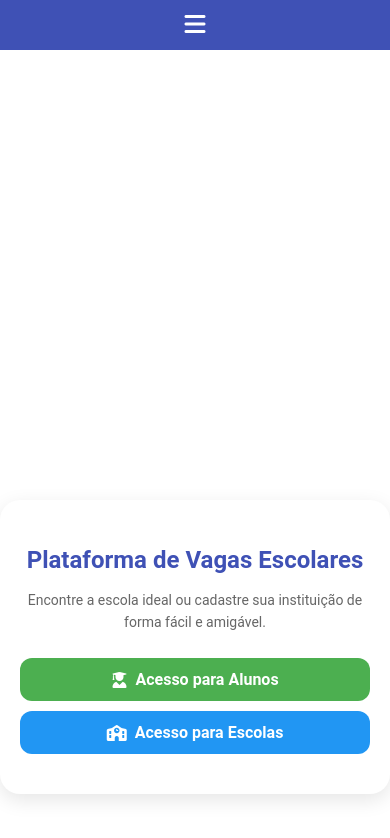
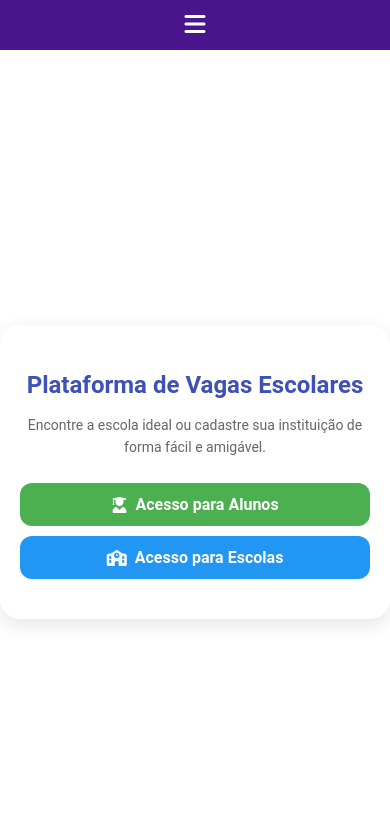
Before and after one commit to constday/tccprojet, a plain HTML site: page index.html in a window 390 px wide. Drawn offline with Linux system fonts and the light colour scheme.

Commit message:
ajustes container, nav

```diff
--- a/index.html
+++ b/index.html
@@ -25,7 +25,7 @@
 
         nav {
             width: 100%;
-            background-color: #3f51b5;
+            background-color: #4a148c;
             padding: 10px 0;
             position: fixed;
             top: 0;
@@ -141,7 +141,7 @@
         @media (max-width: 500px) {
             .container {
                 padding: 30px 20px;
-                margin-top: 450px; /* Ajusta o espaço superior para dispositivos móveis */
+                margin-top: 100px; /* Ajusta o espaço superior para dispositivos móveis */
             }
 
             h1 {
```
Also changed, not shown: admin.html (+3 -3 lines), escola.html (+2 -2 lines), login.html (+1 -1 lines).
